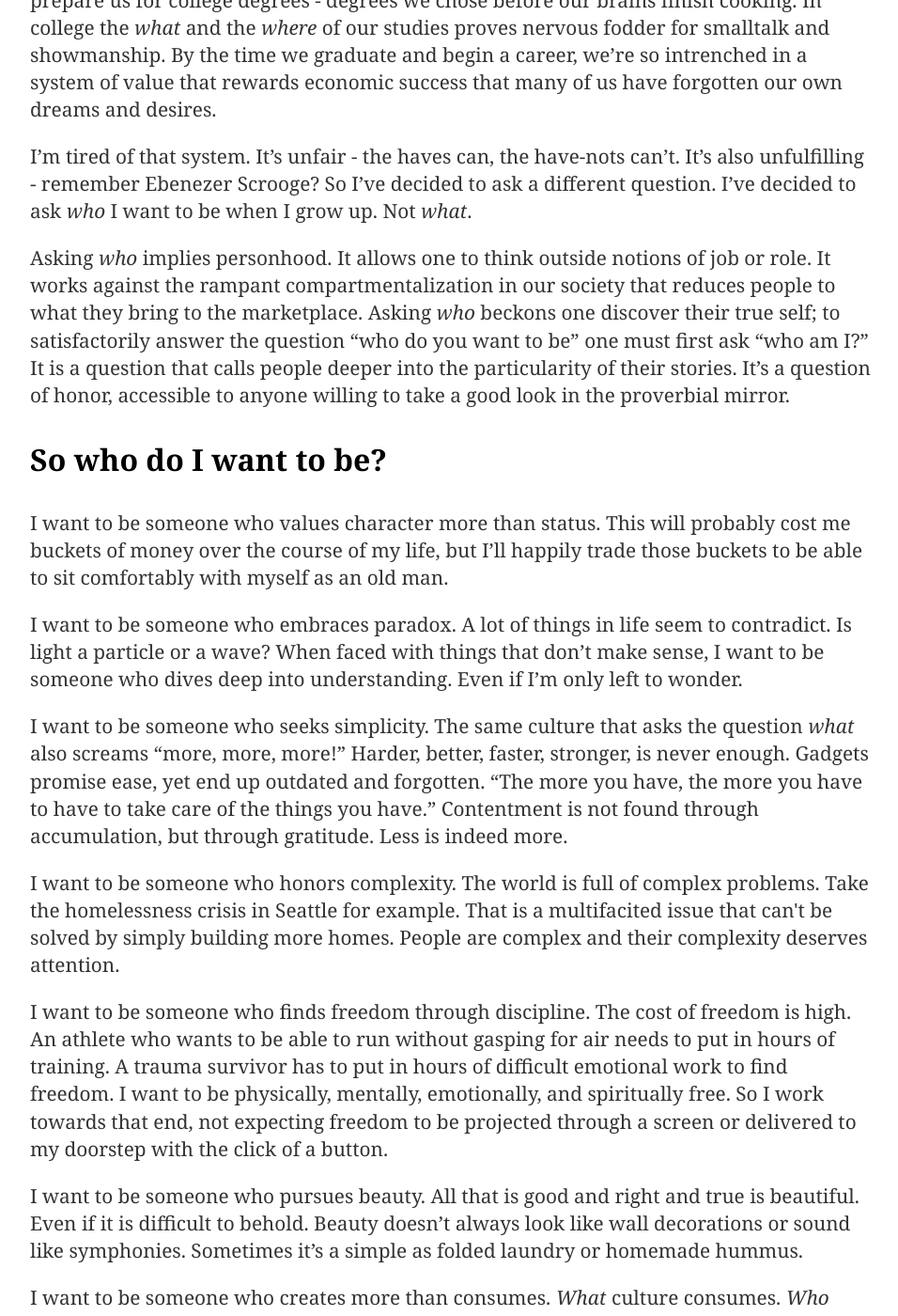
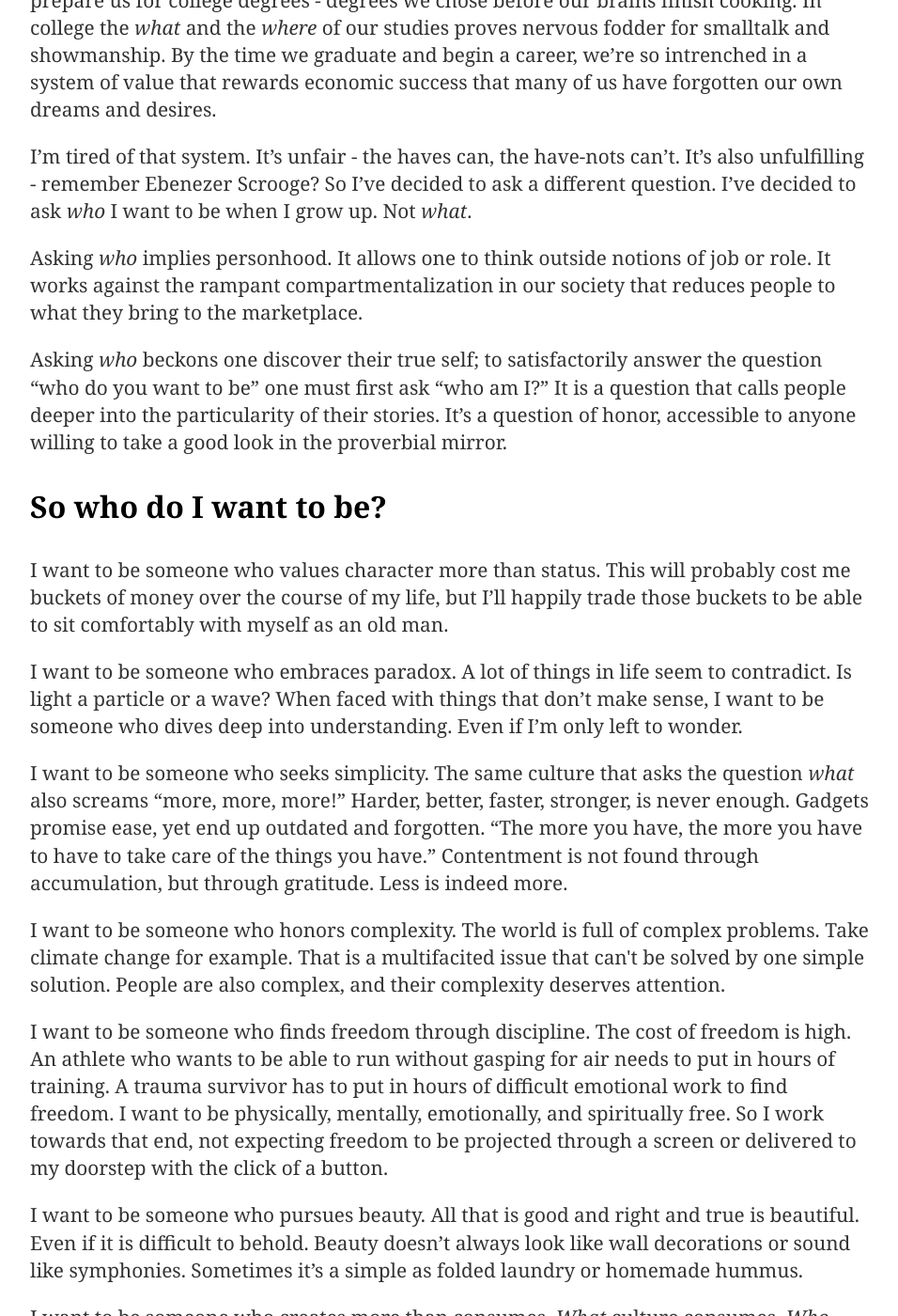
Before and after one commit to danielrusco/danielrusco.github.io, a Jekyll site: the page built from who/index.html, in a window 1280 px wide and 1400 px high, scrolled down 531 px. Shown: the whole window at 94% size, without its empty margins (160-1116 px from the left). Built offline with Jekyll 4.4.1, drawn with Linux system fonts in a browser that asks for light colours; some of the changed text lies outside the part shown.

Commit message:
Fixed typo. Edited example. Added link.

```diff
--- a/therapy/index.html
+++ b/therapy/index.html
@@ -10,7 +10,7 @@ title: Therapy
 
 			<h3>How I Approach Therapy</h3>
 
-				<p>I primarily approach therapy from a relational, psychodynamic framework, informed by attachment theory, object relations, and neuroscience. Simply put, I believe that our relationships shape us, wound us, and heal us. The "Big T" and "little t" traumas we've suffered impact the way we relate to others and to ourselves. Therapy is a place where we explore how we've been shaped, grieve the pain and loss we've suffered, and try on new ways of relating to ourselves and others. </p>
+				<p>I primarily approach therapy from a relational, psychodynamic framework, informed by attachment theory, object relations, and neuroscience. Simply put, I believe that our relationships shape us, wound us, and heal us. The "Big T" and "little t" traumas we've suffered impact the way we relate to others and to ourselves. Therapy is a place where we explore how we've been shaped, grieve the pain & loss we've suffered, and try on new ways of relating to ourselves and others. </p>
 
 				<p>I approach therapy collaboratively. Consequently, I value honesty in our relationship. I invite you to say the things you might not want to say. Our relationship is a place where it’s okay to bring things that don’t have space in other relationships. This allows us to explore together and bring voice and meaning to your feelings and experience, thus allowing you to be more you. </p>
 
@@ -22,7 +22,7 @@ title: Therapy
 
 			<h3>F.A.Q.</h3>
 
-				<p><i>Who do you work with?</i> I work with adult individuals and couples.</p>
+				<p><i>Who do you work with?</i> I work with adult individuals and couples who are curious to dive deep into the work of being present with themsleves. I think everyone brings a particular beauty to the world. </p>
 
 				<p><i>What do you specialize in?</i> I draw on several psychotherapeutic techniques, but find the locus of my therapeutic approach to center in our relationship. While primarily focused on existential/meaning making concerns, I also incorporate behavior focused treatment and psychoeducation (e.g family systems theory) into my therapeutic approach.</p>
 
@@ -36,7 +36,7 @@ title: Therapy
 
 				<p><i>How much do you charge?</i> I charge $140 for individual 50 minute psychotherapy sessions. For couples, I charge $175 for a 50 minute session. I also offer monthly rates.</p>
 
-				<p><i>Do you take insurance?</i> I am not panneled with any insurance providers. However, I can issue you a superbill (a monthly receipt) that you can submit to your insurance provider for out of network reimbursement. Please check with your insurance provider to learn their policy regarding superbills.</p>
+				<p><i>Do you take insurance?</i> I am not paneled with any insurance providers. However, I can issue you a superbill (a monthly receipt) that you can submit to your insurance provider for out of network reimbursement. Please check with your insurance provider to learn their policy regarding superbills.</p>
 
 				<p><i>Where will we meet?</i> I am currently seeing clients online through telehealth. </p>
 
--- a/who/index.html
+++ b/who/index.html
@@ -9,7 +9,8 @@ title: Who is Daniel?
 
 				<p>I’m tired of that system. It’s unfair - the haves can, the have-nots can’t. It’s also unfulfilling - remember Ebenezer Scrooge? So I’ve decided to ask a different question. I’ve decided to ask <i>who</i> I want to be when I grow up. Not <i>what</i>.</p>
 
-				<p>Asking <i>who</i> implies personhood. It allows one to think outside notions of job or role. It works against the rampant compartmentalization in our society that reduces people to what they bring to the marketplace. Asking <i>who</i> beckons one discover their true self; to satisfactorily answer the question “who do you want to be” one must first ask “who am I?” It is a question that calls people deeper into the particularity of their stories. It’s a question of honor, accessible to anyone willing to take a good look in the proverbial mirror.</p>
+				<p>Asking <i>who</i> implies personhood. It allows one to think outside notions of job or role. It works against the rampant compartmentalization in our society that reduces people to what they bring to the marketplace. </p>
+				<p>Asking <i>who</i> beckons one discover their true self; to satisfactorily answer the question “who do you want to be” one must first ask “who am I?” It is a question that calls people deeper into the particularity of their stories. It’s a question of honor, accessible to anyone willing to take a good look in the proverbial mirror.</p>
 
 			<h3>So who do I want to be?</h3>
 
@@ -19,7 +20,7 @@ title: Who is Daniel?
 
 				<p>I want to be someone who seeks simplicity. The same culture that asks the question <i>what</i> also screams “more, more, more!” Harder, better, faster, stronger, is never enough. Gadgets promise ease, yet end up outdated and forgotten. “The more you have, the more you have to have to take care of the things you have.” Contentment is not found through accumulation, but through gratitude. Less is indeed more.</p>
 
-				<p>I want to be someone who honors complexity. The world is full of complex problems. Take the homelessness crisis in Seattle for example. That is a multifacited issue that can't be solved by simply building more homes. People are complex and their complexity deserves attention.</p>
+				<p>I want to be someone who honors complexity. The world is full of complex problems. Take climate change for example. That is a multifacited issue that can't be solved by one simple solution. People are also complex, and their complexity deserves attention.</p>
 
 				<p>I want to be someone who finds freedom through discipline. The cost of freedom is high. An athlete who wants to be able to run without gasping for air needs to put in hours of training. A trauma survivor has to put in hours of difficult emotional work to find freedom. I want to be physically, mentally, emotionally, and spiritually free. So I work towards that end, not expecting freedom to be projected through a screen or delivered to my doorstep with the click of a button.</p>
 
```
Also changed, not shown: other parts of who/index.html (+2 -0 lines).
